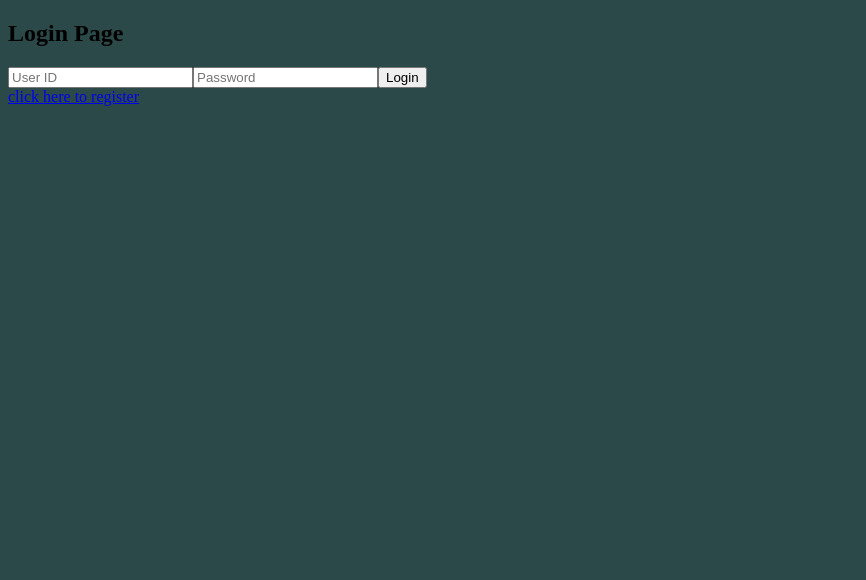
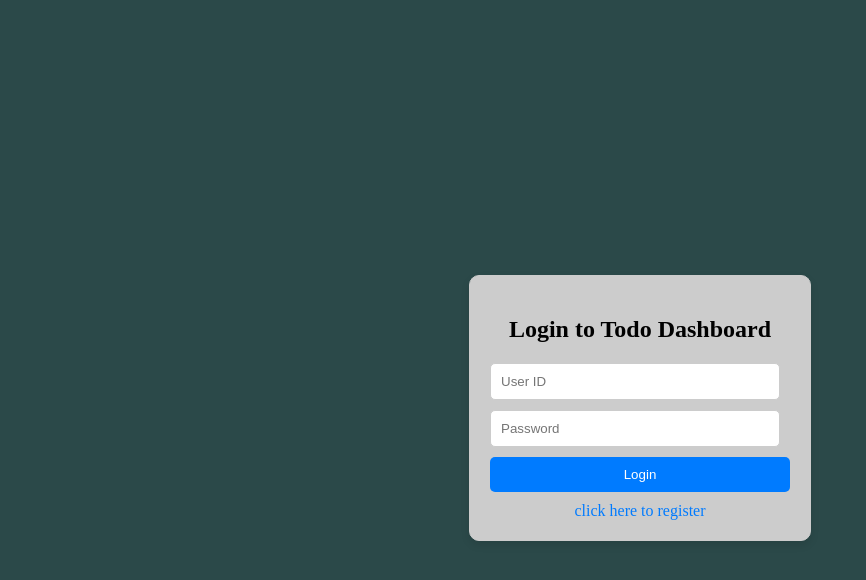
Before and after one commit to shivoyraj/MERN_TODO, a React (Vite) app in the folder frontend/: page / in a window 1280 px wide. Shown: the top 580 px of the page, without its empty margins (0-866 px from the left). Built offline with nearby package versions, Linux system fonts and the light colour scheme.

Commit message:
styling done for login and register page

```diff
--- a/frontend/src/components/AddTodoForm.tsx
+++ b/frontend/src/components/AddTodoForm.tsx
@@ -44,7 +44,7 @@ function AddTodoForm() {
       </p>
       <form className="todo-form" onSubmit={handleSubmit}>
         <input className="todo-input" type="text" value={description} onChange={(e) => setDescription(e.target.value)} required/>
-        <button className="todo-button" type="submit">Add</button>
+        <button type="submit">Add</button>
       </form>
     </div>
   );
--- a/frontend/src/components/HomePage.tsx
+++ b/frontend/src/components/HomePage.tsx
@@ -62,6 +62,11 @@ function HomePage() {
       }
     } catch (error) {
       console.error('Error updating todo:', error);
+      if(error.response.status==403 || error.response.status==401){
+        alert('Session timeout login again')
+        localStorage.setItem('token','')
+        navigate('/login')
+      }
     }
   };
 
--- a/frontend/src/components/user/LoginPage.tsx
+++ b/frontend/src/components/user/LoginPage.tsx
@@ -35,14 +35,18 @@ const LoginPage = () => {
   };
 
   return (
-    <div>
-      <h2>Login Page</h2>
-      <form onSubmit={handleLogin}>
-        <input type="text" placeholder="User ID" value={formData.userId} onChange={(e) => setFormData({ ...formData, userId: e.target.value })} />
-        <input type="password" placeholder="Password" value={formData.userPassword} onChange={(e) => setFormData({ ...formData, userPassword: e.target.value })} />
-        <button type="submit">Login</button>
-      </form>
-      <a href='/register'>click here to register</a>
+    <div className="container">
+      <div className="card">
+        <h2 className="cardHeading">Login to Todo Dashboard</h2>
+        <form className="form" onSubmit={handleLogin}>
+          <input type="text" placeholder="User ID" value={formData.userId} onChange={(e) => setFormData({ ...formData, userId: e.target.value })} required />
+          <input type="password" placeholder="Password" value={formData.userPassword} onChange={(e) => setFormData({ ...formData, userPassword: e.target.value })} required />
+          <button type="submit">Login</button>
+        </form>
+        <div className="link">
+          <a href='/register'>click here to register</a>
+        </div>
+      </div>
     </div>
   );
 }
--- a/frontend/src/components/user/RegisterPage.tsx
+++ b/frontend/src/components/user/RegisterPage.tsx
@@ -31,14 +31,18 @@ function RegisterPage() {
   };
 
   return (
-    <div>
-      <h2>Register Page</h2>
-      <form onSubmit={handleRegister}>
-        <input type="text" placeholder="User ID" value={formData.userId} onChange={(e) => setFormData({ ...formData, userId: e.target.value })} />
-        <input type="password" placeholder="Password" value={formData.userPassword} onChange={(e) => setFormData({ ...formData, userPassword: e.target.value })} />
-        <button type="submit">Register</button>
-      </form>
-      <a href='/'>click here to login</a>
+    <div className="container">
+      <div className="card">
+        <h2 className="cardHeading">Register to Todo Dashboard</h2>
+        <form className="form" onSubmit={handleRegister}>
+          <input type="text" placeholder="User ID" value={formData.userId} onChange={(e) => setFormData({ ...formData, userId: e.target.value })} required />
+          <input type="password" placeholder="Password" value={formData.userPassword} onChange={(e) => setFormData({ ...formData, userPassword: e.target.value })} required />
+          <button type="submit">Register</button>
+        </form>
+        <div className="link">
+          <a href='/login'>click here to login</a>
+        </div>
+      </div>
     </div>
   );
 }
--- a/frontend/src/styles/style.css
+++ b/frontend/src/styles/style.css
@@ -46,7 +46,6 @@ span {
     color: red;
 }
 
-
 .flex-container {
     display: flex;
     flex-direction: row;
@@ -58,7 +57,6 @@ span {
     width: 30%;
 }
 
-/* Container style */
 .todo-form-container {
     max-width: 300px;
     margin: 68px auto;
@@ -69,20 +67,73 @@ span {
     box-shadow: 0 2px 4px rgba(0, 0, 0, 0.1);
 }
 
-/* Heading style */
 .todo-form-container h3 {
     margin-bottom: 10px;
     font-size: 24px;
     color: #333;
 }
 
-/* Form style */
-.todo-form {
+.container {
     display: flex;
+    justify-content: center;
     align-items: center;
+    height: 100vh;
 }
 
-.todo-input {
+.cardHeading{
+    text-align: center;
+}
+
+.card {
+    width: 300px;
+    padding: 20px;
+    background-color: #ccc;
+    border: 1px solid #ccc;
+    border-radius: 10px;
+    box-shadow: 0 4px 8px rgba(0, 0, 0, 0.1);
+}
+
+.form {
+    display: flex;
+    flex-direction: column;
+}
+
+.form input {
+    margin-bottom: 10px;
+    padding: 10px;
+    border: 1px solid #ccc;
+    border-radius: 5px;
+}
+
+.form button {
+    padding: 10px 20px;
+    background-color: #007bff;
+    color: white;
+    border: none;
+    border-radius: 5px;
+    cursor: pointer;
+}
+
+.form button:hover {
+    background-color: #0056b3;
+}
+
+.link {
+    margin-top: 10px;
+    text-align: center;
+}
+
+.link a {
+    color: #007bff;
+    text-decoration: none;
+}
+
+.link a:hover {
+    text-decoration: underline;
+}
+
+
+input {
     flex: 1;
     padding: 10px;
     margin-right: 10px;
@@ -90,7 +141,7 @@ span {
     border-radius: 4px;
 }
 
-.todo-button {
+button {
     padding: 10px 20px;
     background-color: #007bff;
     color: #fff;
@@ -100,7 +151,7 @@ span {
     transition: background-color 0.3s ease;
 }
 
-.todo-button:hover {
+button:hover {
     background-color: #0056b3;
 }
 
```
